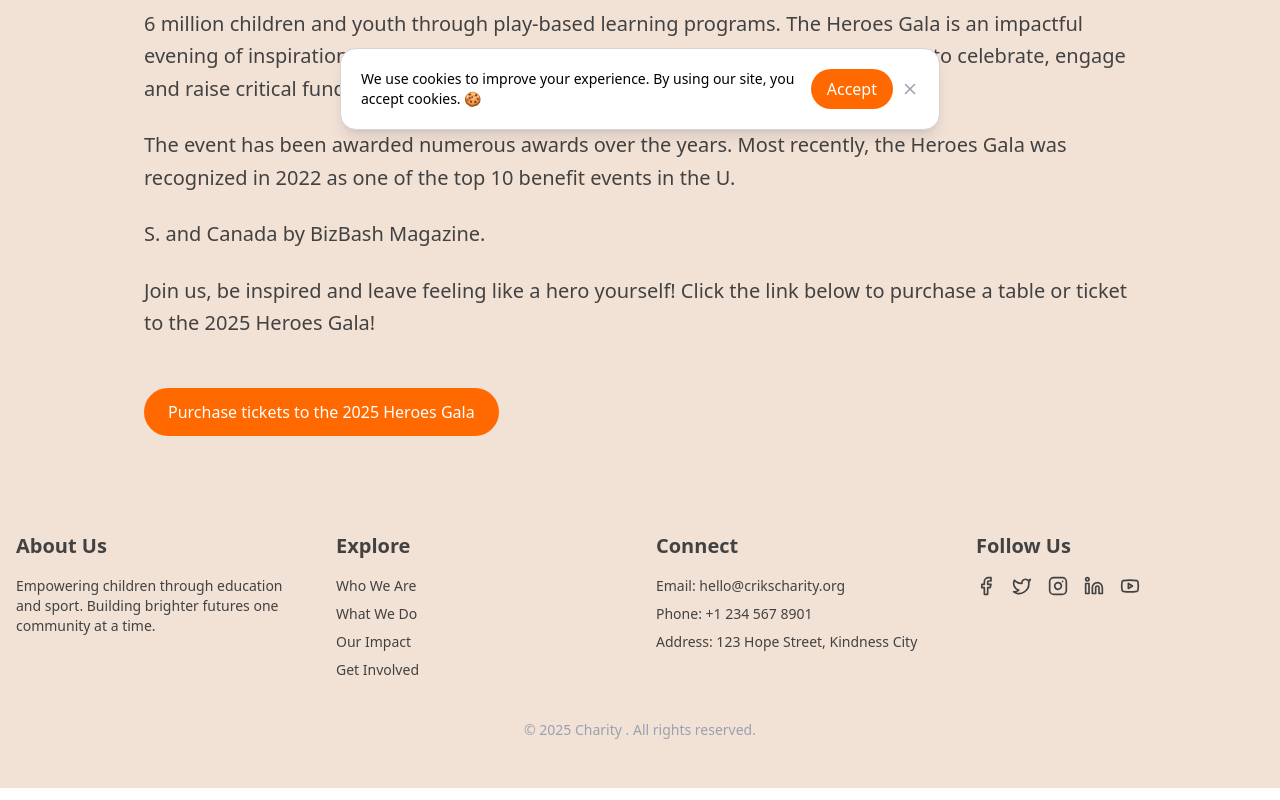
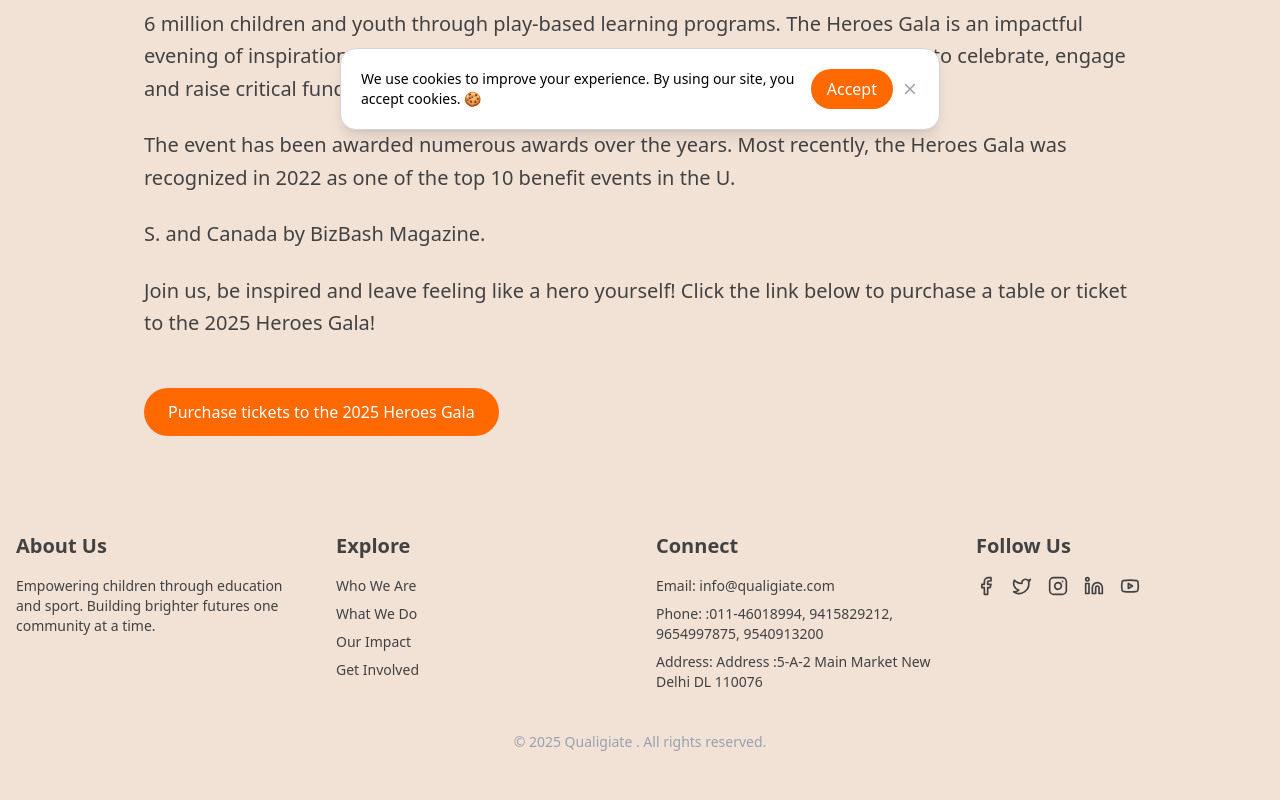
Before and after one commit to mManishMishra/react-charity, a React (Vite) app: page /heroes-gala in a window 1280 px wide. Shown: the part 654-1454 px from the top of the page. Built offline with nearby package versions, Linux system fonts and the light colour scheme.

Commit message:
updated footer

```diff
--- a/src/components/Footer.tsx
+++ b/src/components/Footer.tsx
@@ -45,9 +45,9 @@ const Footer = () => {
         <div>
           <h3 className="text-xl font-semibold mb-4">Connect</h3>
           <ul className="space-y-2 text-sm">
-            <li>Email: hello@crikscharity.org</li>
-            <li>Phone: +1 234 567 8901</li>
-            <li>Address: 123 Hope Street, Kindness City</li>
+            <li>Email: info@qualigiate.com</li>
+            <li>Phone: :011-46018994, 9415829212, 9654997875, 9540913200</li>
+            <li>Address: Address :5-A-2 Main Market New Delhi DL 110076</li>
           </ul>
         </div>
 
@@ -75,7 +75,7 @@ const Footer = () => {
       </div>
 
       <div className="mt-10 text-center text-sm text-gray-400">
-        &copy; {new Date().getFullYear()} Charity . All rights reserved.
+        &copy; {new Date().getFullYear()} Qualigiate . All rights reserved.
       </div>
     </footer>
   );
```
